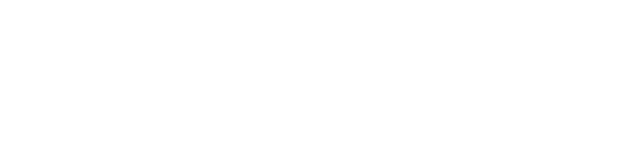
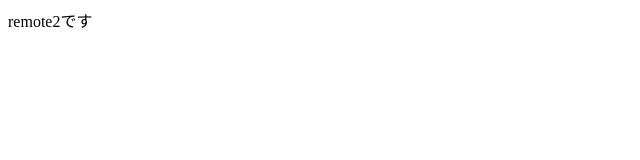
Before and after one commit to ykoji1/HelloGitHub, a plain HTML site: page index.html in a window 1280 px wide. Shown: the full height of the page, 0-640 px from the left. Drawn offline with Linux system fonts and the light colour scheme.

Commit message:
remote2更新

```diff
--- a/index.html
+++ b/index.html
@@ -1,7 +1,7 @@
 <!DOCTYPE html>
 <html>
     <head>
-
+        remote2です
     </head>
     <body>
 
```
